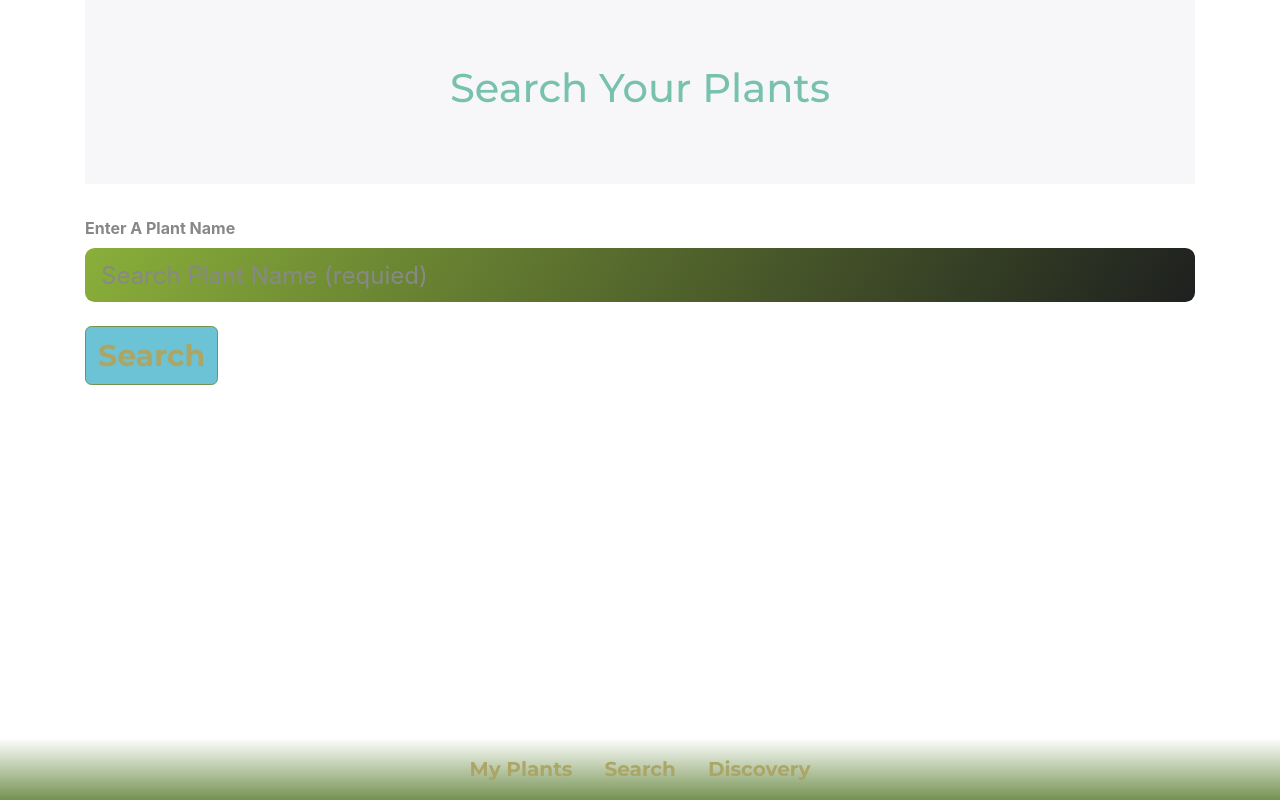
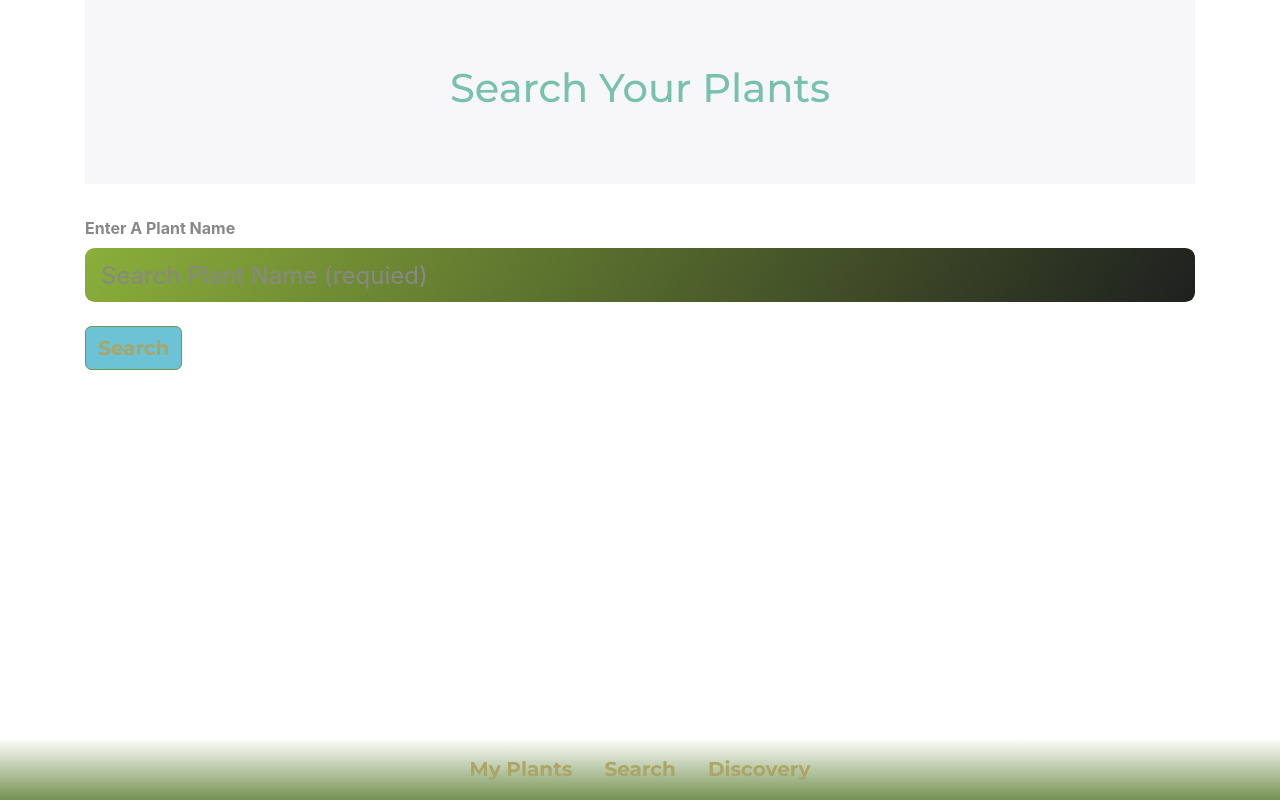
Before and after one commit to elvykiung/indoorplants, a React (Create React App) app in the folder client/: page /search in a window 1280 px wide. Built offline with nearby package versions, Linux system fonts and the light colour scheme.

Commit message:
Button size

```diff
--- a/client/src/components/ListItems/index.js
+++ b/client/src/components/ListItems/index.js
@@ -33,8 +33,8 @@ function ListItems(props) {
           <p> {props.description}</p>
         </Col>
         <Col xs lg="2">
-          <Button style={{maxHeight:"70%"}} >
-            <Link style={{fontSize:"15px", textAlign:"center"}}  className="text-white" to={'/detail/' + props.id}>
+          <Button style={{fontSize:"20px"}} >
+            <Link style={{fontSize:"15px", textAlign:"center", }}  className="text-white" to={'/detail/' + props.id}>
               See details
             </Link>
           </Button>
--- a/client/src/pages/DiscoveryMain.js
+++ b/client/src/pages/DiscoveryMain.js
@@ -15,7 +15,7 @@ class DiscoveryMain extends Component {
   render() {
     return (
       <Container>
-        <Jumbotron fluid className="text-center">
+        <Jumbotron fluid className="text-center" >
           <h1 className="text-primary">Discover Your Plants</h1>
         </Jumbotron>
         <Card as={Link} to="/easy-to-grow" style={{ margin: 'auto', maxWidth:"100%" }}>
--- a/client/src/pages/SearchMain.js
+++ b/client/src/pages/SearchMain.js
@@ -64,7 +64,7 @@ class SearchMain extends Component {
 
         <div>
           <SearchBar name="title" value={this.state.title} onChange={this.handleInputChange} onKeyPress={this.handleEnterPress} />
-          <SearchButton onClick={this.handleFormSubmit} className="btn btn-info">
+          <SearchButton style={{fontSize:"20px"}} onClick={this.handleFormSubmit} className="btn btn-info">
             Search
           </SearchButton>
         </div>
```
